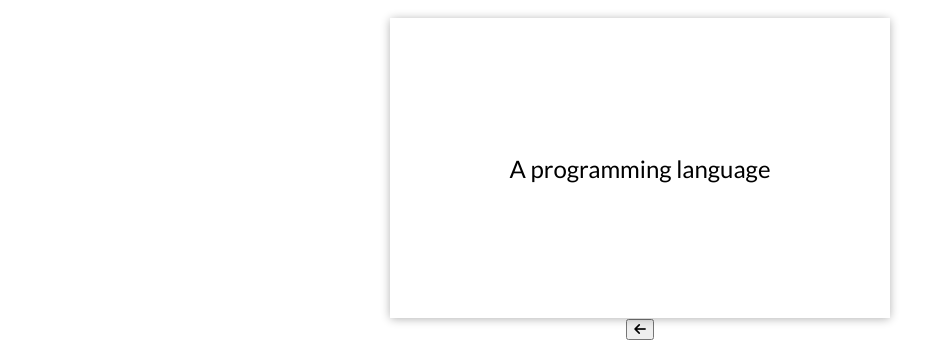
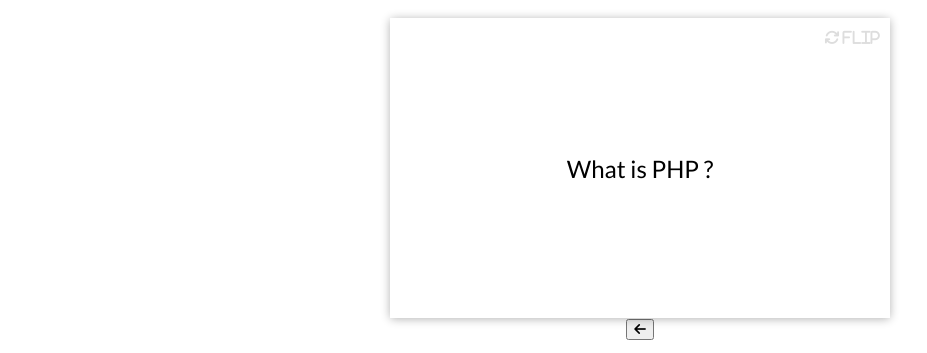
Before and after one commit to Shuo33/Memory-Cards, a plain HTML site: page index.html in a window 1280 px wide. Shown: the part 134-487 px from the top of the page, without its empty margins (0-927 px from the left). Drawn offline with Linux system fonts and the light colour scheme.

Commit message:
CSS: card rotation

```diff
--- a/style.css
+++ b/style.css
@@ -61,6 +61,7 @@ h1 button {
     perspective: 1000px;
 }
 
+/* 0 - set the cards on top to each other  */
 .card {
     position: absolute;
     opacity: 0;
@@ -69,12 +70,36 @@ h1 button {
     font-size: 1.5em;
     height: 100%;
     width: 100%;
+    transform: translate(50%) rotateY(-10deg);
+    transition: transform 0.5s ease, opacity 0.5s ease;
 }
 
 .card.active {
     cursor: pointer;
     opacity: 1;
     z-index: 10;
+    transform: translate(0) rotateY(0deg);
+}
+
+.card.left {
+    transform: translateX(-50%) rotateY(10deg);
+}
+
+/* 4 - turn both the front-div(question) and back-div(answer)
+rotate 180, so none of them will be visible  */
+.card.show-answer .inner-card {
+    transform: rotateX(180deg);
+}
+
+/* 6 - the font-div(question) keep it's position with it's back so it will stay inivible, but we make it higher so when there's no 'show-answer' class, it's going to be on it's face and it will be visible */
+.inner-card-front {
+    transform: rotateX(0deg);
+    z-index: 2;
+}
+
+/* 5 - turn the back-div(answer) back to it's face, so it stay visible */
+.inner-card-back {
+    transform: rotateX(180deg);
 }
 
 .inner-card {
@@ -83,15 +108,36 @@ h1 button {
     width: 100%;
     border-radius: 4px;
     position: relative;
+
+    /* 2 - the children apply this 'transform-style' while it's parent set on 'perspective', so the children can keep the 3D effect */
+    transform-style: preserve-3d;
+
+    transition: transform 0.4s ease;
 }
 
 .inner-card-front,
 .inner-card-back {
+    /* 3 - the backface of the elements will not be visible */
+    backface-visibility: hidden;
     position: absolute;
     width: 100%;
     height: 100%;
     display: flex;
     align-items: center;
     justify-content: center;
+
+    /* 1 - white background helps cover the font-div(question), which leaves only the back-div (answer) visible */
     background-color: #fff;
 }
+
+.inner-card-front::after,
+.inner-card-back::after {
+    content: '\f021  Flip';
+    font-family: 'Font Awesome 6 Free', Lato, sans-serif;
+    position: absolute;
+    top: 10px;
+    right: 10px;
+    font-weight: bold;
+    font-size: 15px;
+    color: #ddd;
+}
```
